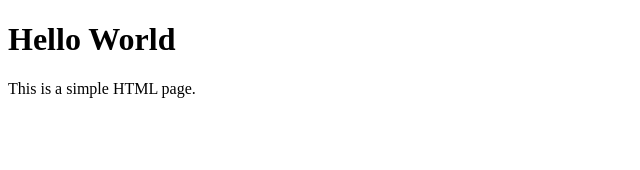
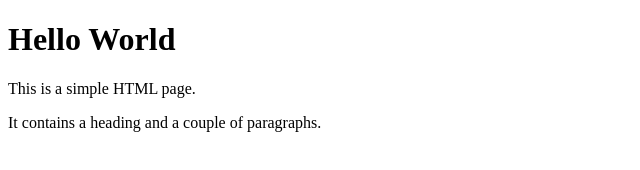
Before and after one commit to ThitMinZan/Project, a plain HTML site: page index.html in a window 1280 px wide. Shown: the whole page, without its empty margins (0-640 px from the left). Drawn offline with Linux system fonts and the light colour scheme.

Commit message:
second commit

```diff
--- a/index.html
+++ b/index.html
@@ -8,5 +8,7 @@
 <body>
     <h1>Hello World</h1>
     <p>This is a simple HTML page.</p>
+    <p>It contains a heading and a couple of paragraphs.</p>
+
 </body>
 </html>
```
